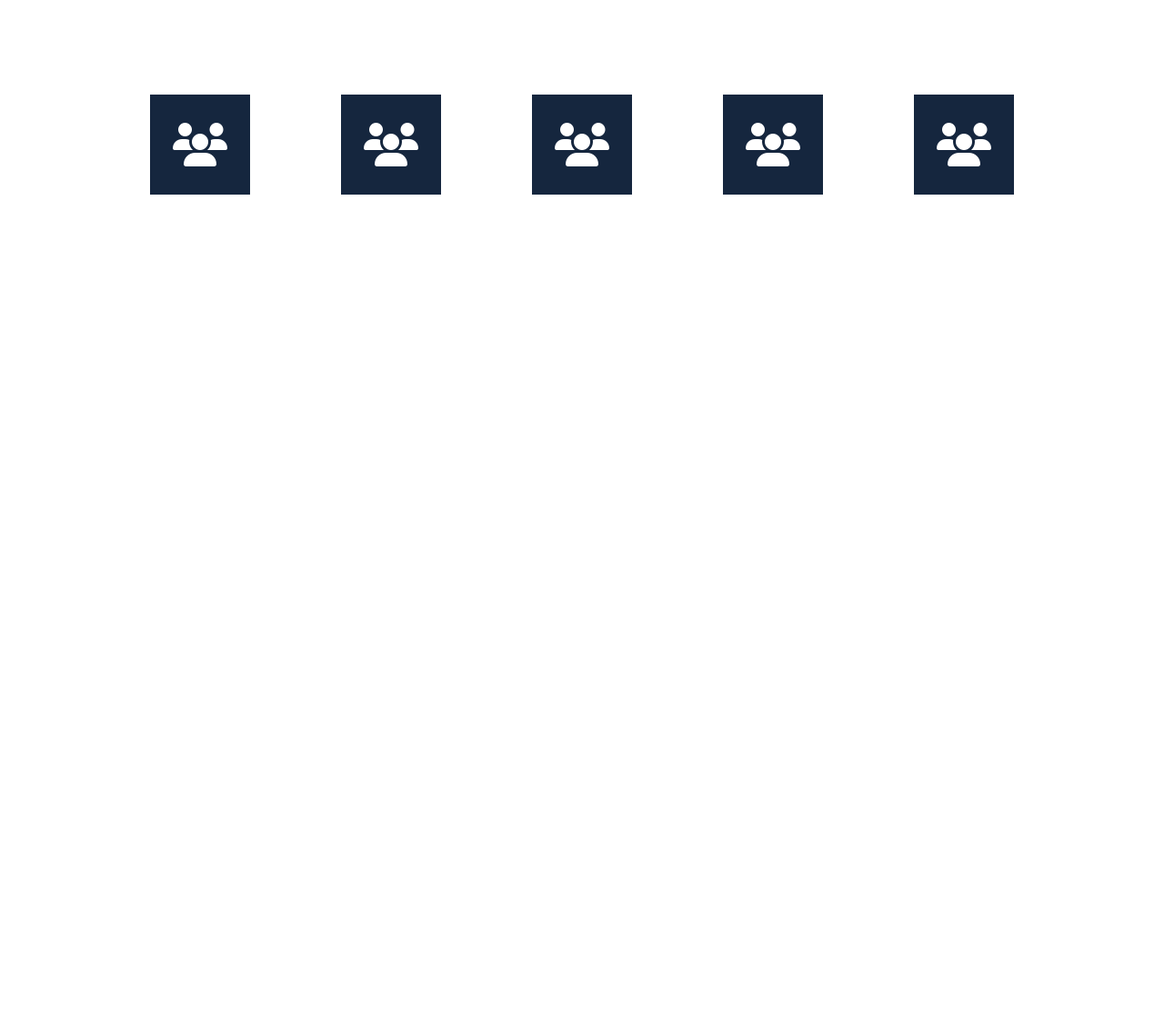
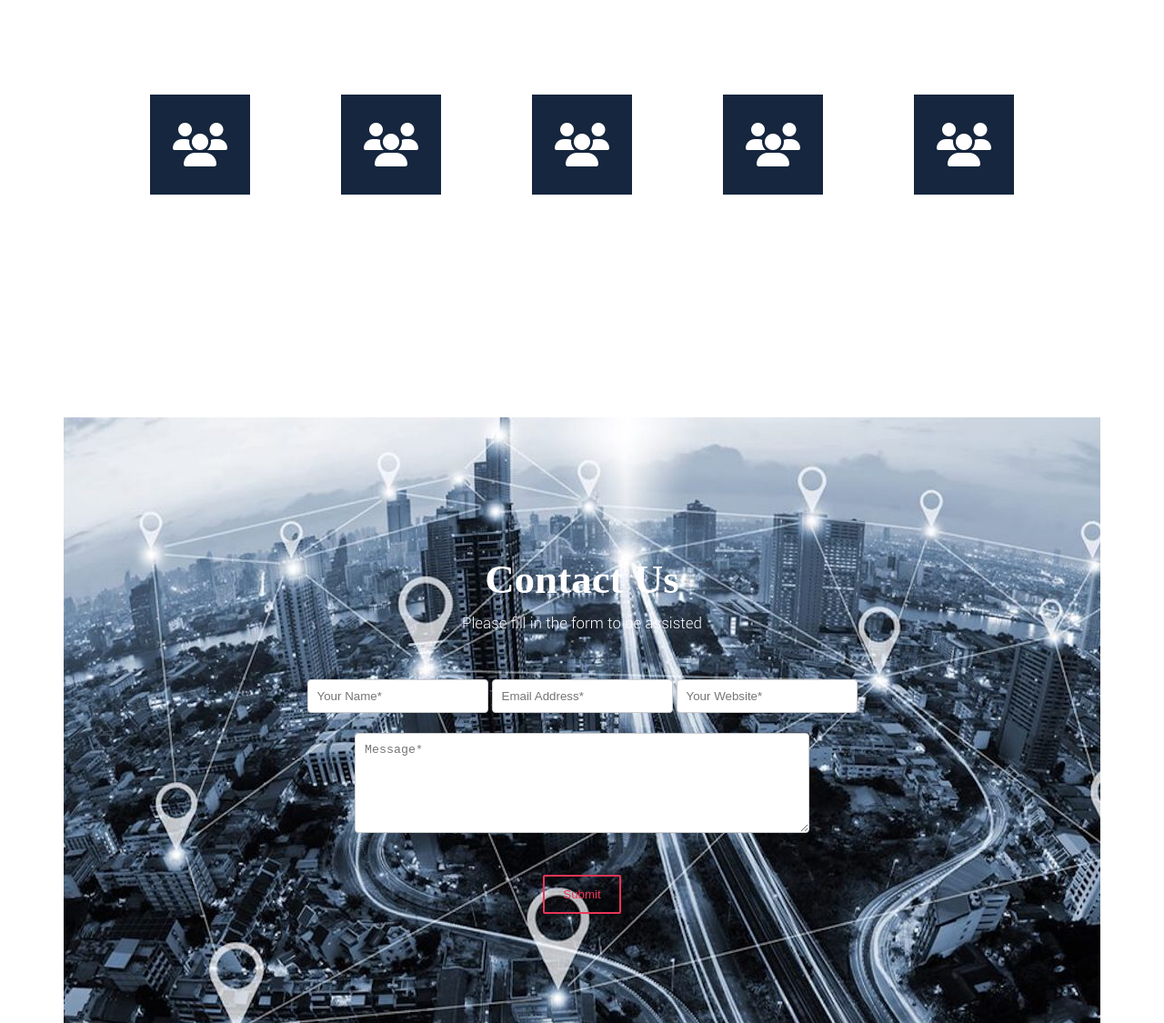
Before and after one commit to tgelashvili/Final-Task, a plain HTML site: page index.html in a window 1280 px wide. Shown: the part 4503-5628 px from the top of the page at 91% size. Before the commit the page ends 4767 px from the top, so only its background shows below. Drawn offline with Linux system fonts and the light colour scheme; a web font is replaced by a local one.

Commit message:
contact us body and styles

```diff
--- a/index.html
+++ b/index.html
@@ -378,11 +378,27 @@
         </div>
 
         <div class="contact-us">
+            <div class="contact-us-mainTitle">
+                <h3>Contact Us</h3>
+                <span>Please fill in the form to be assisted</span>
+            </div>
+            <div class="contact-us-body">
+                <!-- <form action="" method="post"></form> -->
+                <!-- <div class="container"> -->
+                    <form action="/action_page.php">
+                      <input type="text" id="fname" name="firstname" placeholder="Your Name*">
+                      <input type="text" id="eaddress" name="email" placeholder="Email Address*">
+                      <input type="text" id="website" name="website" placeholder="Your Website*">
+                      <textarea id="subject" name="subject" placeholder="Message*" style="height:110px"></textarea>
+                      <input type="submit" value="Submit">
+                    </form>
+                  <!-- </div> -->
+            </div>
         </div>
 
         <footer>
         </footer>
-        </div>
+    </div>
 
     <script src="app.js"></script>
 </body>
--- a/styles/styles.css
+++ b/styles/styles.css
@@ -617,3 +617,56 @@ h3 span{
     color: white;
     position: absolute;
 }
+
+/* contact us form */
+
+.contact-us {
+    background-image: url(/images/mapbackground.jpeg);
+    background-color: cadetblue;
+    background-repeat: no-repeat;
+    max-width: 1140px;
+    width: auto;
+    text-align: center;
+    margin-top: 195px;
+}
+.contact-us-mainTitle h3{
+    font-family: 'Jaapokki';
+    color: white;
+    font-size: 45px;
+    padding: 12px;
+    padding-top: 152px;
+}
+.contact-us-mainTitle span{
+    font-family: 'Roboto-Light';
+    color: white;
+    font-size: 17px;
+}
+.contact-us-mainTitle{
+    margin-bottom: 46px;
+}
+input[type=text], select, textarea {
+    padding: 10px;
+    border: 1px solid #ccc;
+    border-radius: 4px;
+    box-sizing: border-box;
+    margin-top: 6px;
+    margin-bottom: 16px;
+    resize: horizontal;
+}
+input[type=submit] {
+    background-color: transparent;
+    color: #E93656;
+    padding: 12px 20px;
+    border: 2px solid #E93656;
+    border-radius: 2px;
+    cursor: pointer;
+    margin-bottom: 120px;
+    margin-top: 30px;
+}
+input[type=submit]:hover {
+  background-color: #E93656;
+}
+textarea{
+    display: block;
+    width: 500px;
+}
```
Also changed, not shown: images/mapbackground.jpeg (added).
